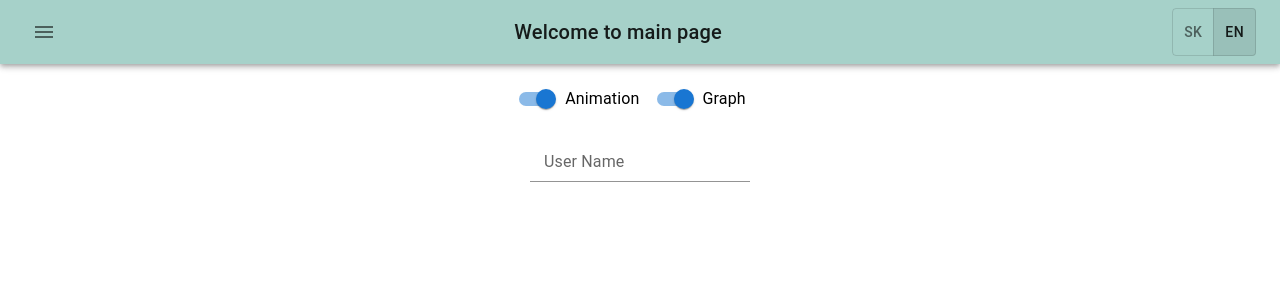
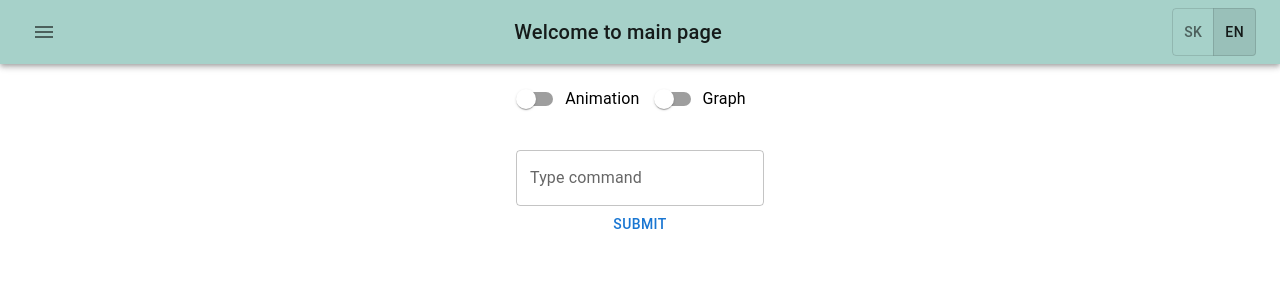
Before and after one commit to mecirmartin/webte2-final-frontend, a React (Create React App) app: page / in a window 1280 px wide. Shown: the top 300 px of the page. Built offline with nearby package versions, Linux system fonts and the light colour scheme; no server answers; the HTML template or start-up script is replaced by a standard one.

Commit message:
feat: calculation from octave displayed

```diff
--- a/src/components/AppAnimation.tsx
+++ b/src/components/AppAnimation.tsx
@@ -49,7 +49,7 @@ const AppAnimation = () => {
           x: 223,
           y: 115 + (data.x1[i].y - WHEEL_R) * (100 / WHEEL_R),
         });
-        //@ts-ignore
+        // @ts-ignore
         rightRef?.current?.to({
           x: 508,
           y: 115 + (data.x1[i].y - WHEEL_R) * (100 / WHEEL_R),
--- a/src/components/AppBody.tsx
+++ b/src/components/AppBody.tsx
@@ -1,6 +1,7 @@
 import {Grid} from "@mui/material";
 import React, {useState} from "react";
 import AppAnimation from "./AppAnimation";
+import AppCalculation from "./AppCalculation";
 import AppForm from "./AppForm";
 import AppGraph from "./AppGraph";
 import AppSwitch from "./AppSwitch";
@@ -32,7 +33,8 @@ const AppBody = () => {
         )}
       </Grid>
       <AppSwitch setVisibleElement={setvisibleElement}></AppSwitch>
-      <AppForm />
+      {/* <AppForm /> */}
+      <AppCalculation />
     </Grid>
   );
 };
--- /dev/null
+++ b/src/components/AppCalculation.tsx
@@ -0,0 +1,43 @@
+import {Button, Grid, TextField} from "@mui/material";
+import React, {useState} from "react";
+import {useTranslation} from "react-i18next";
+import {calculationData} from "../helper/dataChanges";
+
+const AppCalculation = () => {
+  const {t} = useTranslation();
+
+  const [value, setValue] = useState("");
+  const [output, setOutput] = useState("");
+
+  const handleSubmit = (event: any) => {
+    event.preventDefault();
+
+    calculationData(value).then((fetchData) => setOutput(fetchData));
+  };
+
+  return (
+    <form onSubmit={handleSubmit}>
+      <Grid
+        container
+        direction="column"
+        justifyContent="center"
+        alignItems="center"
+        marginTop="1rem"
+        marginBottom="1rem"
+      >
+        <TextField
+          id="filled-basic"
+          label={t("calc.input.message")}
+          variant="outlined"
+          value={value}
+          //@ts-ignore
+          onInput={(e) => setValue(e.target.value)}
+        />
+        <Button type="submit">{t("calc.submit.message")}</Button>
+        <div>{output}</div>
+      </Grid>
+    </form>
+  );
+};
+
+export default AppCalculation;
--- a/src/components/AppSwitch.tsx
+++ b/src/components/AppSwitch.tsx
@@ -18,8 +18,8 @@ const AppSwitch = ({setVisibleElement}: AppSwitchProps) => {
   const {t} = useTranslation();
 
   const [state, setState] = React.useState({
-    animation: true,
-    graph: true,
+    animation: false,
+    graph: false,
   });
 
   useEffect(() => {
--- a/src/helper/dataChanges.ts
+++ b/src/helper/dataChanges.ts
@@ -46,3 +46,27 @@ const fetchData = async () => {
   );
   return res.text();
 };
+
+const fetchCalculationData = {
+  command: "1+1" as string,
+};
+
+const fetchCalculation = async (command: string) => {
+  const res = await fetch(
+    "https://site128.webte.fei.stuba.sk/api/calculation",
+    {
+      method: "POST",
+      headers: {
+        Authorization: "c5b90ab4-d970-48cf-93e3-3f14a023b064",
+        "Content-Type": "application/json",
+      },
+      body: JSON.stringify({command: command}),
+    }
+  );
+  return res.text();
+};
+
+export const calculationData = async (command: string) => {
+  const data: string = await fetchCalculation(command);
+  return data;
+};
--- a/src/lang.json
+++ b/src/lang.json
@@ -6,7 +6,9 @@
       "navbar.users.message": "Users",
       "switch.anime.message": "Animation",
       "switch.graph.message": "Graph",
-      "form.user.message": "User Name"
+      "form.user.message": "User Name",
+      "calc.input.message": "Type command",
+      "calc.submit.message": "Submit"
     }
   },
   "sk": {
@@ -16,7 +18,8 @@
       "navbar.users.message": "Používatelia",
       "switch.anime.message": "Animácia",
       "switch.graph.message": "Graf",
-      "form.user.message": "Meno používateľa"
+      "form.user.message": "Meno používateľa",
+      "calc.submit.message": "Odoslať"
     }
   }
 }
```
